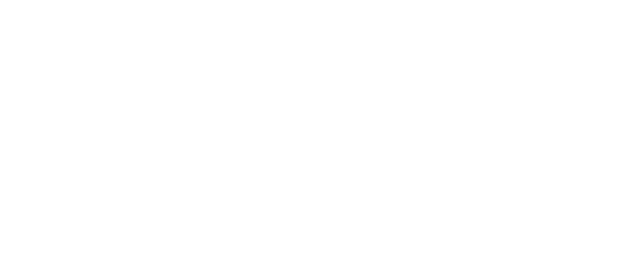
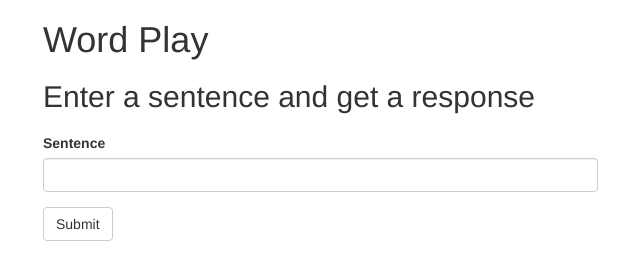
Before and after one commit to planeswalker1/word-play, a plain HTML site: page index.html in a window 1280 px wide. Shown: the whole page, without its empty margins (27-667 px from the left). Drawn offline with Linux system fonts and the light colour scheme.

Commit message:
Add a container div with a brief explanation of the site and a form

```diff
--- a/index.html
+++ b/index.html
@@ -11,6 +11,23 @@
   <script src="js/scripts.js" defer></script>
 </head>
 <body>
-
+  <div class="container">
+    <h1>Word Play</h1>
+    <h2>Enter a sentence and get a response</h2>
+    <div class="output">
+      <h2></h2>
+    </div>
+    <form id="sentence">
+      <div class="row">
+        <div class="col-md-6 center-block">
+          <div class="form-group">
+            <label for="input">Sentence</label>
+            <input type="text" id="input" class="form-control" required>
+          </div>
+        </div>
+      </div>
+      <button type="submit"class="btn btn-default">Submit</button>
+    </form>
+  </div>
 </body>
 </html>
```
